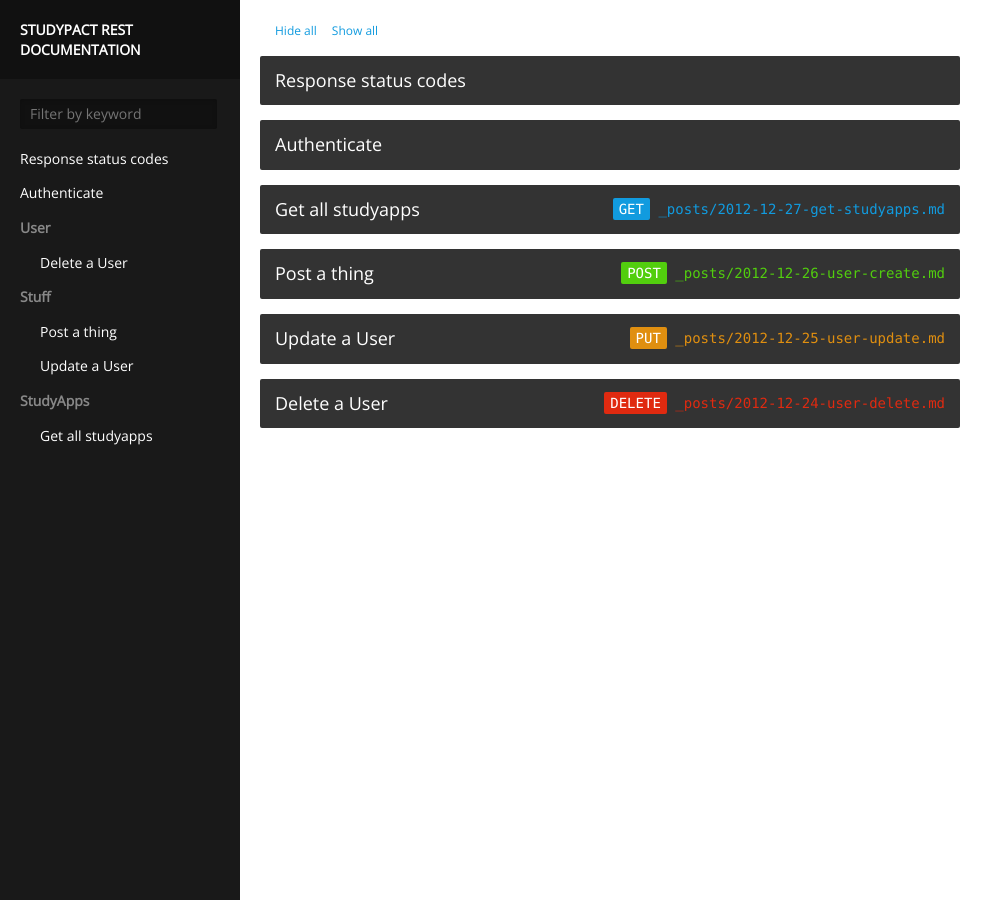
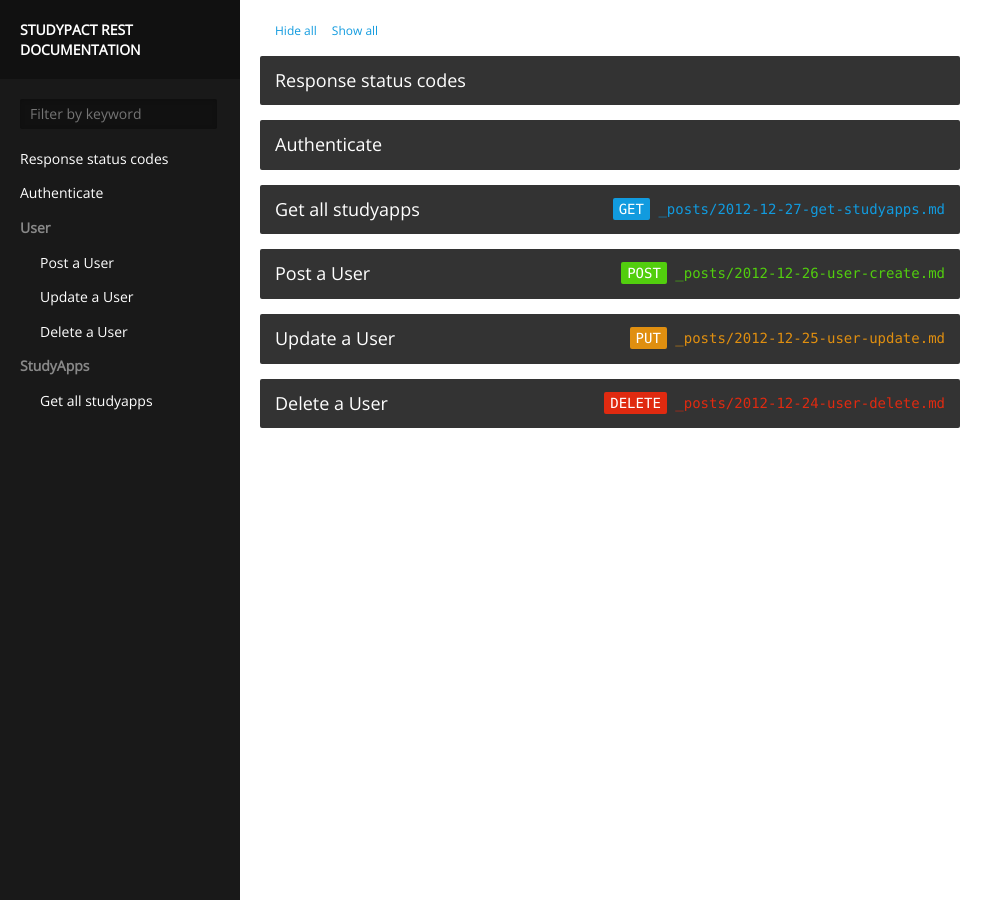
Before and after one commit to StudyPact/studypact.github.io, a Jekyll site: the page built from index.html, in a window 1280 px wide. Shown: the whole page, without its empty margins (0-1003 px from the left). Built offline with Jekyll 4.4.1, drawn with Linux system fonts in a browser that asks for light colours.

Commit message:
updating decsription & categories

```diff
--- a/_posts/2012-12-25-user-update.md
+++ b/_posts/2012-12-25-user-update.md
@@ -1,5 +1,5 @@
 ---
-category: Stuff
+category: User
 path: '/api/users/me'
 title: 'Update a User'
 type: 'PUT'
--- a/_posts/2012-12-26-user-create.md
+++ b/_posts/2012-12-26-user-create.md
@@ -1,7 +1,7 @@
 ---
-category: Stuff
-path: '/stuff'
-title: 'Post a thing'
+category: User
+path: '/api/users'
+title: 'Post a User'
 type: 'POST'
 
 layout: nil
```
